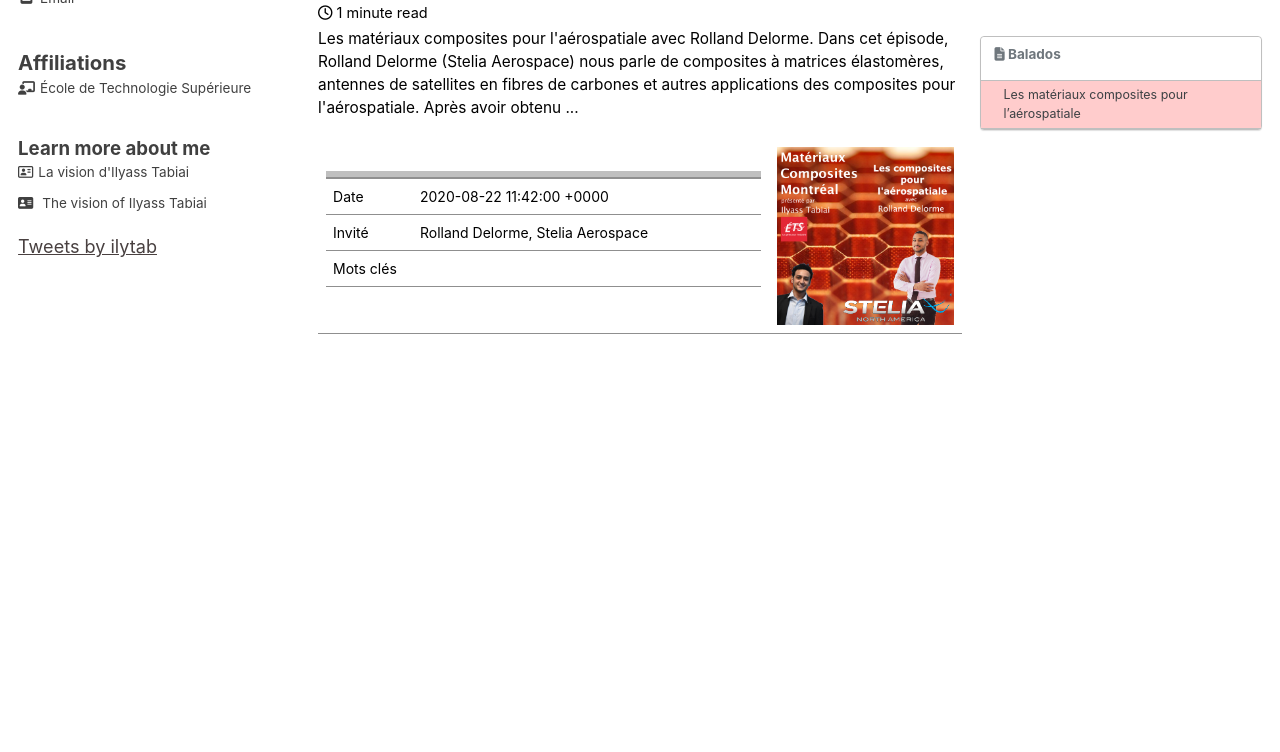
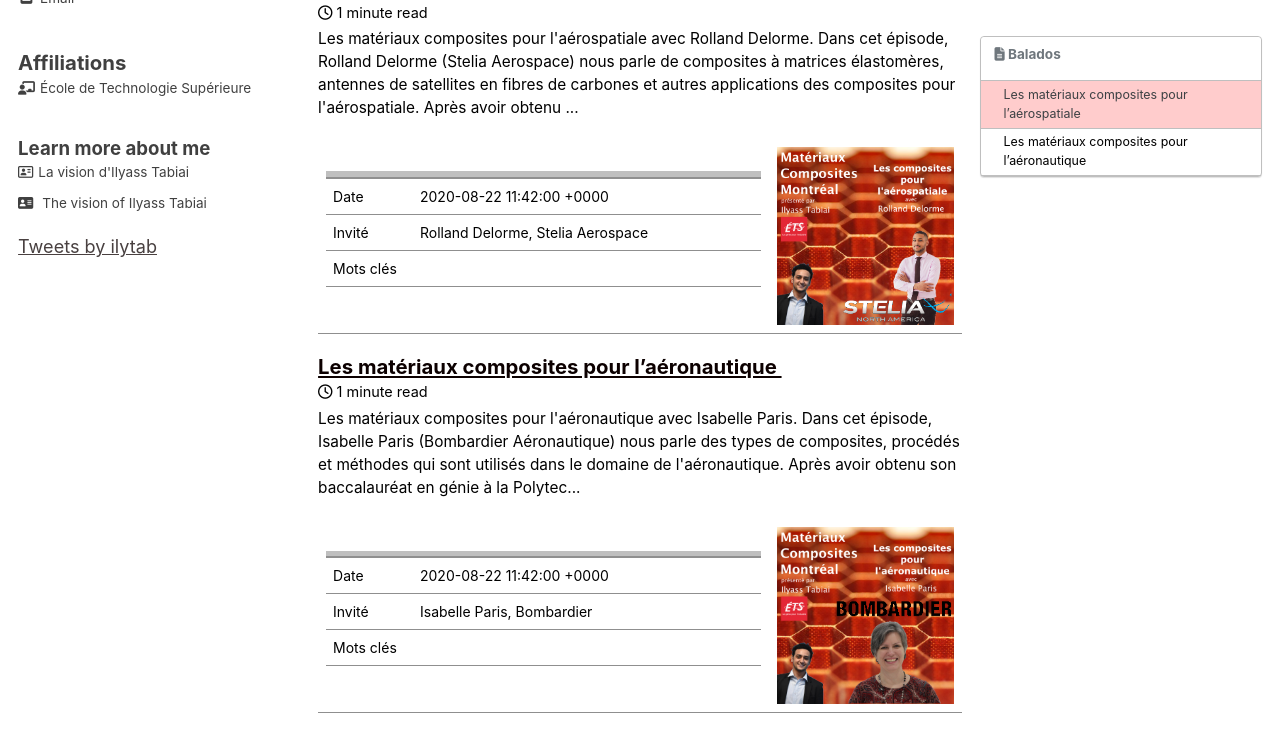
Before and after one commit to ilylabs/ilylabs.github.io, a Jekyll site: the page built from _pages/mcmpodcast.md, in a window 1280 px wide and 900 px high, scrolled down 587 px. Shown: the top 752 px of the window. Built offline with Jekyll 4.4.1, drawn with Linux system fonts in a browser that asks for light colours; cached includes are drawn as plain includes; nearby versions of some CDN libraries; comment, search, counter and statistics services are not loaded.

Commit message:
New MCMpodcast episode: Episode 02 Les composites dans l'aéronautique avec Isabelle Paris (Bombardier)

```diff
--- /dev/null
+++ b/_mcmpodcast/02-bombardier-iparis.md
@@ -0,0 +1,44 @@
+---
+title: "Les matériaux composites pour l'aéronautique"
+excerpt: "Les matériaux composites pour l'aéronautique avec Isabelle Paris. Dans cet épisode, Isabelle Paris (Bombardier Aéronautique) nous parle des types de composites, procédés et méthodes qui sont utilisés dans le domaine de l'aéronautique."
+header:
+  teaser: /assets/mcmpodcast/02-bombardier-iparis.png
+sidebar:
+  - nav: "mcmpodcast-bombardier-iparis"
+project_date: 2020-08-22 11:42:00
+partners: Isabelle Paris, Bombardier
+file: "https://ia801404.us.archive.org/29/items/20200822-stelia-rolland-delorme/20200822-Stelia-RollandDelorme.mp3"
+keywords: composites, normes qualité, aéronautique, procédés de fabrication
+---
+
+<table border="0" border-spacing="0" width="100%">
+	<col style="width:20%">
+	<col style="width:80%">
+	<tr>
+		<td rowspan="2"><a href=""><img src="/assets/mcmpodcast/02-bombardier-iparis.png"></a></td>
+		<td>Les matériaux composites pour l'aéronautique avec Isabelle Paris. Dans cet épisode, Isabelle Paris (Bombardier Aéronautique) nous parle des types de composites, procédés et méthodes qui sont utilisés dans le domaine de l'aéronautique.</td>
+	</tr>
+	<tr>
+    <td><center><iframe src="https://archive.org/embed/isabelle_paris_final" width="100%" height="50" frameborder="0" webkitallowfullscreen="true" mozallowfullscreen="true" allowfullscreen></iframe></center></td>
+	</tr>
+</table>
+
+Après avoir obtenu son baccalauréat en génie à la Polytechnique, et avoir pris part à la société technique [Avion Cargo](https://nova.polymtl.ca/~cargo/missions.html), Isabelle Paris est allée faire son doctorat à l'Université de Colombie Britannique où elle a étudié en profondeur la délamination des matériaux composites à l'aide d'un montage expérimentale novateur. Suite à cela, elle a aussi eu l'opportunité d'effectuer son postdoctorat à la NASA (Langley Research Center) où elle a étudié les matériaux composites pour diverses applications aéronautiques. Depuis 2007, Isabelle Paris fait partie de Bombardier Aerospace où elle est ingénieure en structure pour les composites.
+{: style="text-align: justify;"}
+
+Durant cet épisode, Isabelle nous parle de l'ingénierie des composites en aéronautiques, des divers procédés qui sont utilisés pour ces matériaux, de l'endommagement de ces matériaux et partage avec nous de nombreuses informations techniques intéressantes qui sont propres aux applications des composites en aéronautique. Dans la suite de ce court article, plus d'informations à propos de certains des procédés discutés durant ces épisodes sont présentés ici avec un peu plus de détails.
+{: style="text-align: justify;"}
+
+Durant l'épisode, Isabelle mentionne le procédé de *Resin Transfer Infusion* qui a été utilisé pour la fabrication de l'aile du C-series. Bombardier Belfast ont produit une courte vidéo durant laquelle ce procédé et l'aile du C-series sont introduits:
+
+<center>
+<iframe width="560" height="315" src="https://www.youtube.com/embed/zIKR5M0rxyU" frameborder="0" allow="accelerometer; autoplay; clipboard-write; encrypted-media; gyroscope; picture-in-picture" allowfullscreen></iframe>
+</center>
+
+Un autre article ici discute [ce procédé novateur unique à Bombardier](https://www.solvay.com/en/article/more-eco-friendly-planes-with-resin-infused-wings).
+
+Durant l'épisode précédent, et cet épisode, les deux intervenants ont mentionné le procédé *Automated Fiber Placement* ou AFP, qui est présentement exclusivement utilisé en aérospatiale. La vidéo suivante montre un robot d'AFP qui dépose des bandes de composites pré-imprégnés tout en les écrasant et chauffant à l'aide d'un rouleau juste après la déposition:
+
+<center>
+<iframe width="560" height="315" src="https://www.youtube.com/embed/4QxZntRMUBk" frameborder="0" allow="accelerometer; autoplay; clipboard-write; encrypted-media; gyroscope; picture-in-picture" allowfullscreen></iframe>
+</center>
```
Also changed, not shown: _data/navigation.yml (+8 -0 lines), assets/mcmpodcast/02-bombardier-iparis.png (added).
